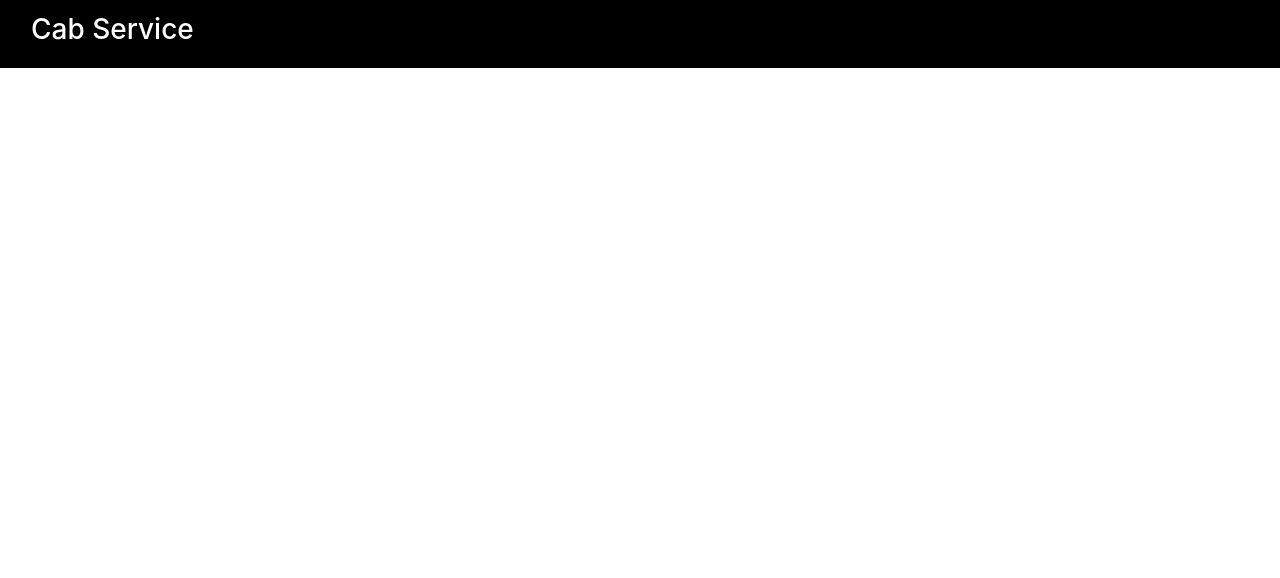
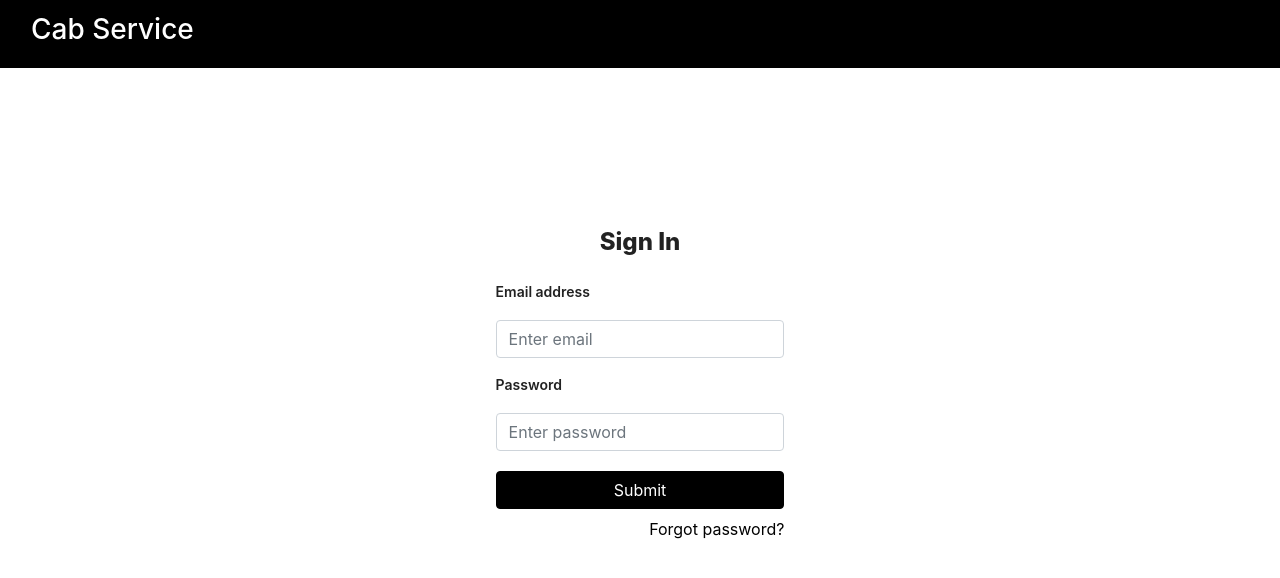
Before and after one commit to KartikDang/Cab-Booking, a React (Create React App) app in the folder client/: page /login in a window 1280 px wide. Shown: the top 578 px of the page. Built offline with nearby package versions, Linux system fonts and the light colour scheme.

Commit message:
Login Form UI Created

```diff
--- a/client/src/pages/login.css
+++ b/client/src/pages/login.css
@@ -7,3 +7,68 @@
     background: black;
     color:white;
 }
+
+.App {
+    background-color: white;
+  }
+
+  .Auth-form-container {
+    display: flex;
+    justify-content: center;
+    align-items: center;
+    width: 100vw;
+    height: 80vh;
+  }
+
+  .Auth-form {
+    width: 380px;
+    /* box-shadow: rgb(0 0 0 / 16%) 1px 1px 10px; */
+    padding-top: 30px;
+    padding-bottom: 20px;
+    border-radius: 0px;
+    background-color: white;
+  }
+
+  .Auth-form-content {
+    padding-left: 12%;
+    padding-right: 12%;
+  }
+
+  .Auth-form-title {
+    text-align: center;
+    margin-bottom: 1em;
+    font-size: 24px;
+    color: rgb(34, 34, 34);
+    font-weight: 800;
+  }
+
+  label {
+    font-size: 14px;
+    font-weight: 600;
+    color: rgb(34, 34, 34);
+  }
+
+  .submitbtn{
+    background-color: black;
+    border-color: black;
+    /* border:10px; */
+    width:100%;
+    margin-top: 4px;
+  }
+
+  .submitbtn:hover{
+    background-color: white;
+    border-color: black;
+
+    color: black;
+  }
+
+  .forgot-password{
+    color:black;
+    cursor:pointer;
+  }
+
+  .forgot-password:hover{
+    /* color:blue; */
+    text-decoration: underline;
+}
--- a/client/src/pages/login.jsx
+++ b/client/src/pages/login.jsx
@@ -1,8 +1,17 @@
 import React from 'react';
 import { Link } from 'react-router-dom';
+import { useState } from 'react';
 import "./login.css";
 
 const Login = () => {
+
+    const [email, setEmail] = React.useState("");
+    const [password, setPassword] = React.useState("");
+
+    function handleSubmit(){
+
+    }
+
     return (
         <div>
             {/* NAVBAR */}
@@ -10,12 +19,46 @@ const Login = () => {
                 <div class="container-fluid">
                     <div>
                         {/* <img src="/docs/5.3/assets/brand/bootstrap-logo.svg" alt="Logo" width="30" height="24" class="d-inline-block align-text-top"> */}
-                        <Link to="#" className=" d-flex align-items-center gap-1 navbar-brand nav-login">
+                        <Link to="/" className=" d-flex align-items-center gap-1 navbar-brand nav-login">
                             <h3>Cab Service</h3>
                         </Link>
                     </div>
                 </div>
             </nav>
+
+            <div className="Auth-form-container">
+                <form className="Auth-form">
+                    <div className="Auth-form-content">
+                        <h3 className="Auth-form-title">Sign In</h3>
+                        <div className="form-group mt-3">
+                            <label>Email address</label>
+                            <input
+                                type="email"
+                                className="form-control mt-1"
+                                placeholder="Enter email"
+                                onChange={(e)=>{setEmail(e.target.value)}}
+                            />
+                        </div>
+                        <div className="form-group mt-3">
+                            <label>Password</label>
+                            <input
+                                type="password"
+                                className="form-control mt-1"
+                                placeholder="Enter password"
+                                onChange={(e)=>{setPassword(e.target.value)}}
+                            />
+                        </div>
+                        <div className="d-grid gap-2 mt-3">
+                            <button type="submit" className="btn btn-primary submitbtn" onClick={handleSubmit}>
+                                Submit
+                            </button>
+                        </div>
+                        <p className="forgot-password text-right mt-2">
+                            Forgot password?
+                        </p>
+                    </div>
+                </form>
+            </div>
         </div>
     );
 }
```
